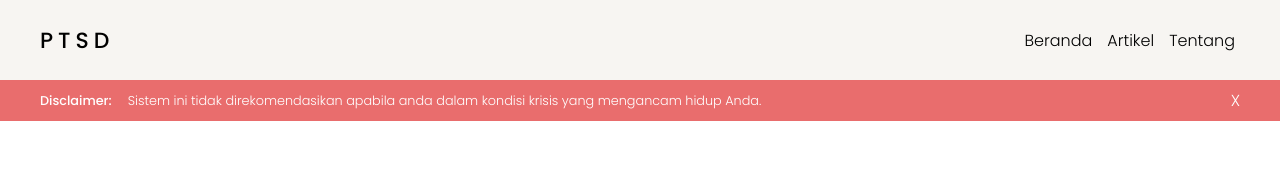
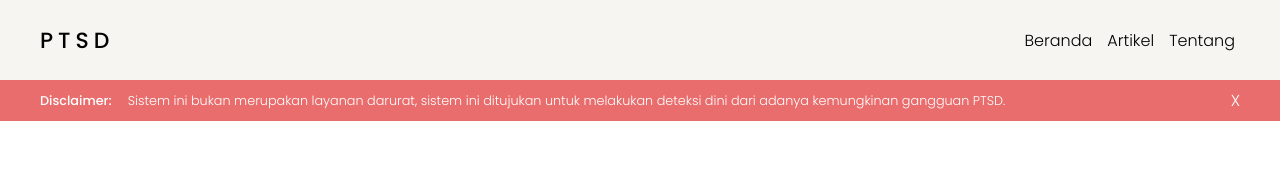
Before and after one commit to zaldi-99/fe-expert-system-ptsd, a React (Create React App) app: page / in a window 1280 px wide. Shown: the top 182 px of the page. Built offline with nearby package versions, Linux system fonts and the light colour scheme; no server answers.

Commit message:
initiate api when at home page

```diff
--- a/src/components/Hero.js
+++ b/src/components/Hero.js
@@ -1,9 +1,18 @@
-import React, { useState } from "react";
+import React, { useEffect, useState } from "react";
 import "./styles/Hero.css";
 import Logo from "../assets/hello.svg";
+import axios from "axios";
 
 const Hero = ({ fn }) => {
   const [isClose, setIsClose] = useState(false);
+
+  const initiate = () => {
+    axios.get("https://expert-system-ptsd.herokuapp.com/");
+  };
+
+  useEffect(() => {
+    initiate();
+  }, []);
 
   const closeHandler = () => {
     setIsClose(!isClose);
@@ -40,8 +49,11 @@ const Hero = ({ fn }) => {
           <div className="hero-disclaimer-wrapper">
             <p className="disclaimer-title">Disclaimer:</p>
             <p className="disclaimer-message">
-              Sistem ini tidak direkomendasikan apabila anda dalam kondisi
-              krisis yang mengancam hidup Anda.
+              {/* Sistem ini tidak direkomendasikan apabila anda dalam kondisi
+              krisis yang mengancam hidup Anda. */}
+              Sistem ini bukan merupakan layanan darurat, sistem ini ditujukan
+              untuk melakukan deteksi dini dari adanya kemungkinan gangguan
+              PTSD.
             </p>
           </div>
           <p className="hero-disclaimer-close" onClick={closeHandler}>
```
